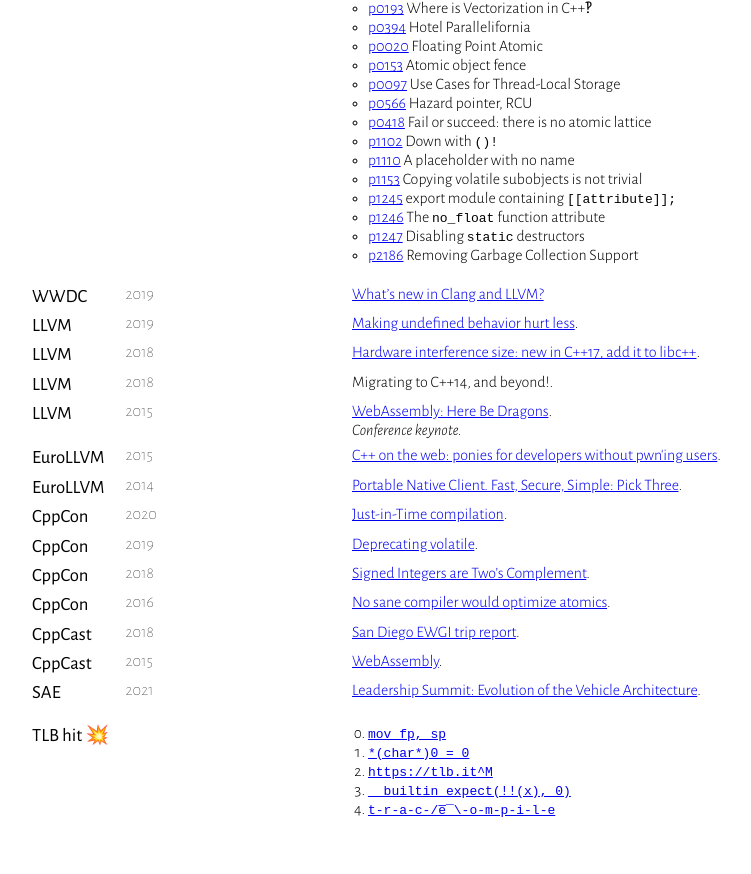
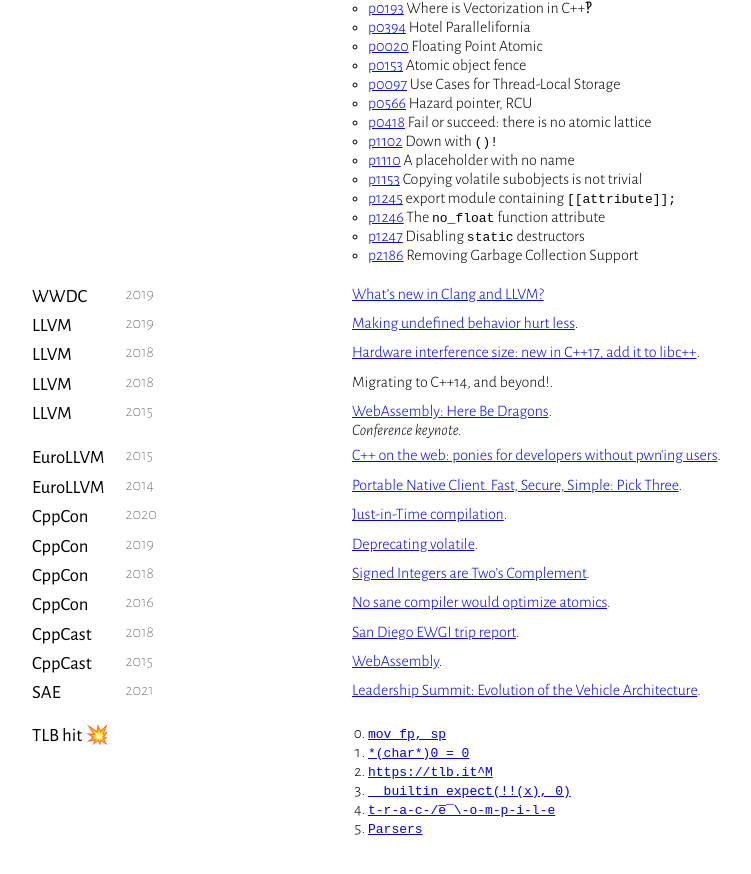
Before and after one commit to jfbastien/jfbastien.github.io, a plain HTML site: page index.html in a window 1280 px wide. Shown: the part 2185-3059 px from the top of the page, without its empty margins (208-959 px from the left). Drawn offline with Linux system fonts and the light colour scheme.

Commit message:
Add TLBHit episode

```diff
--- a/index.html
+++ b/index.html
@@ -355,6 +355,7 @@
                 <li><a href="https://tlbh.it/002_https_tlbh_dot_it_CR.html"><tt>https://tlb.it^M</tt></a>
                 <li><a href="https://tlbh.it/003_builtin_expect_bang_bang_x_0.html"><tt>__builtin_expect(!!(x), 0)</tt></a>
                 <li><a href="https://tlbh.it/004_trace_compilers.html"><tt>t-r-a-c-/e̅‾\-o-m-p-i-l-e</tt></a>
+                <li><a href="https://tlbh.it/005_parsers.html"><tt>Parsers</tt></a>
               </ol>
             </div>
           </div>
```
